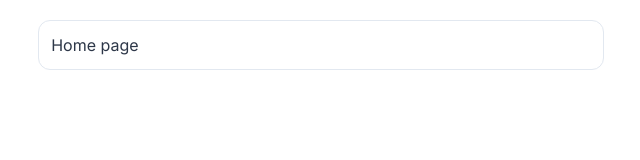
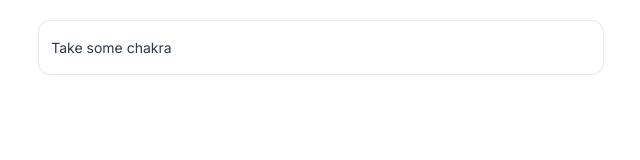
Before and after one commit to georgyguei/NextJS-14-STARTER-UI, a Next.js app: page / in a window 1280 px wide. Shown: the top 160 px of the page, without its empty margins (319-959 px from the left). Built offline with nearby package versions, Linux system fonts and the light colour scheme.

Commit message:
Editable component in progress

```diff
--- a/src/app/page.tsx
+++ b/src/app/page.tsx
@@ -1,10 +1,19 @@
+'use client';
+import Editable from '@/components/ui/form/editable';
+import EditableInput from '@/components/ui/form/editable/input';
+import EditablePreview from '@/components/ui/form/editable/preview';
 import Box from '@/components/ui/layout/box';
 import Container from '@/components/ui/layout/container';
 
 export default function Home() {
   return (
     <Container className="p-5">
-      <Box className="rounded-xl border p-3">Home page</Box>
+      <Box className="rounded-xl border p-3">
+        <Editable defaultValue="Take some chakra">
+          <EditablePreview />
+          <EditableInput />
+        </Editable>
+      </Box>
     </Container>
   );
 }
--- /dev/null
+++ b/src/components/ui/form/editable/index.tsx
@@ -0,0 +1,95 @@
+'use client';
+
+import Box from '@/components/ui/layout/box';
+import type { UIComponent } from '@/components/ui/type';
+import { cn } from '@/lib/utils';
+import {
+  Children,
+  cloneElement,
+  forwardRef,
+  isValidElement,
+  memo,
+  useCallback,
+  useMemo,
+  useRef,
+  useState,
+} from 'react';
+
+export type EditableProps = {
+  className?: string;
+  children: React.ReactNode;
+  defaultValue?: string;
+};
+
+const Editable = memo(
+  forwardRef<HTMLInputElement, EditableProps>(((props, ref) => {
+    const { className, children, defaultValue, ...rest } = props;
+    // biome-ignore lint/correctness/useExhaustiveDependencies: <explanation>
+    const remainingProps = useMemo(() => ({ ...rest, ref }), [rest, ref]);
+
+    const [isEditing, setIsEditing] = useState<boolean>(false);
+    const [value, setValue] = useState<string>(defaultValue || '');
+
+    const handlePreviewClick = useRef(() => setIsEditing(true));
+    const handleInputBlur = useCallback(() => {
+      if (value !== '') {
+        setIsEditing(false);
+      }
+    }, [value]);
+    const handleInputChange = useRef(
+      (event: React.ChangeEvent<HTMLInputElement | HTMLTextAreaElement>) => {
+        setValue(event.target.value);
+        if (event.target.value === '') {
+          setIsEditing(true);
+        }
+      }
+    );
+
+    const content = useMemo(
+      () =>
+        Children.map(children, child => {
+          if (isValidElement(child)) {
+            // biome-ignore lint/suspicious/noExplicitAny: <explanation>
+            switch ((child as any).type.displayName) {
+              case 'EditablePreview':
+                return !isEditing
+                  ? cloneElement(child as React.ReactElement, {
+                      children: value,
+                      onClick: handlePreviewClick.current,
+                    })
+                  : null;
+              case 'EditableInput':
+                return isEditing
+                  ? cloneElement(child as React.ReactElement, {
+                      value,
+                      autoFocus: true,
+                      ...remainingProps,
+                      onBlur: handleInputBlur,
+                      onChange: handleInputChange.current,
+                    })
+                  : null;
+              case 'EditableTextarea':
+                return isEditing
+                  ? cloneElement(child as React.ReactElement, {
+                      value,
+                      ...remainingProps,
+                      onBlur: handleInputBlur,
+                      onChange: handleInputChange.current,
+                    })
+                  : null;
+              default:
+                return child;
+            }
+          }
+          return child;
+        }),
+      [children, value, isEditing, remainingProps, handleInputBlur]
+    );
+
+    return <div className={cn('text-sm', className)}>{content}</div>;
+  }) satisfies UIComponent<'input', EditableProps>)
+) as UIComponent<'input', EditableProps>;
+
+Editable.displayName = 'Editable';
+
+export default Editable;
--- /dev/null
+++ b/src/components/ui/form/editable/input.tsx
@@ -0,0 +1,30 @@
+import Box from '@/components/ui/layout/box';
+import type { UIComponent } from '@/components/ui/type';
+import { cn } from '@/lib/utils';
+import { forwardRef, memo } from 'react';
+import Input from '../input';
+
+export type EditableInputProps = object;
+
+const EditableInput = memo(
+  forwardRef(((props, ref) => {
+    const { className, ...rest } = props;
+
+    const remainingProps: object = { ...rest, ref };
+
+    return (
+      <Box
+        as={Input}
+        className={cn(
+          'h-auto border-0 ps-0 pe-0 text-[length:inherit]',
+          className
+        )}
+        {...remainingProps}
+      />
+    );
+  }) satisfies UIComponent<'input', EditableInputProps>)
+) as UIComponent<'input', EditableInputProps>;
+
+EditableInput.displayName = 'EditableInput';
+
+export default EditableInput;
--- /dev/null
+++ b/src/components/ui/form/editable/preview.tsx
@@ -0,0 +1,30 @@
+import type { UIComponent } from '@/components/ui/type';
+import Text from '@/components/ui/typography/text';
+import { cn } from '@/lib/utils';
+import { forwardRef, memo } from 'react';
+
+export type EditablePreviewProps = object;
+
+const EditablePreview = memo(
+  forwardRef(((props, ref) => {
+    const { className, ...rest } = props;
+
+    const remainingProps: object = { ...rest, ref };
+
+    return (
+      <Text
+        as="span"
+        className={cn(
+          'inline-block cursor-text rounded-md py-1 text-[inherit] transition-common duration-normal',
+          className
+        )}
+        tabIndex={0}
+        {...remainingProps}
+      />
+    );
+  }) satisfies UIComponent<'span', EditablePreviewProps>)
+) as UIComponent<'span', EditablePreviewProps>;
+
+EditablePreview.displayName = 'EditablePreview';
+
+export default EditablePreview;
--- /dev/null
+++ b/src/components/ui/form/editable/textarea.tsx
@@ -0,0 +1,22 @@
+import Box from '@/components/ui/layout/box';
+import type { UIComponent } from '@/components/ui/type';
+import { cn } from '@/lib/utils';
+import { forwardRef, memo } from 'react';
+
+export type EditableTextareaProps = object;
+
+const EditableTextarea = memo(
+  forwardRef(((props, ref) => {
+    const { className, ...rest } = props;
+
+    const remainingProps: object = { ...rest, ref };
+
+    return (
+      <Box className={cn('relative w-full', className)} {...remainingProps} />
+    );
+  }) satisfies UIComponent<'div', EditableTextareaProps>)
+) as UIComponent<'div', EditableTextareaProps>;
+
+EditableTextarea.displayName = 'EditableTextarea';
+
+export default EditableTextarea;
```
